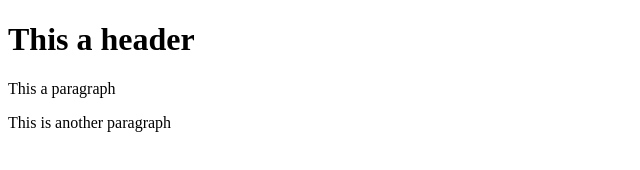
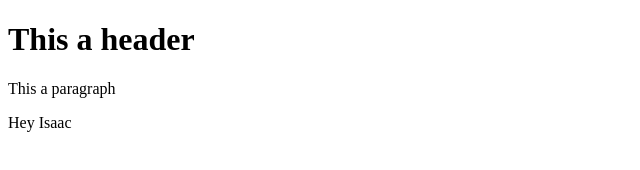
Before and after one commit to IsaacAdude/git-test, a website: page index.html in a window 1280 px wide. Shown: the whole page, without its empty margins (0-640 px from the left). Drawn offline with Linux system fonts and the light colour scheme.

Commit message:
Using NPM

```diff
--- a/index.html
+++ b/index.html
@@ -4,7 +4,7 @@
 <body>
     <h1>This a header</h1>
     <p>This a paragraph</p>
-    <p>This is another paragraph</p>
+    <p>Hey Isaac</p>
 </body>
 
 </html>
```
Also changed, not shown: package.json (added, +24 -0 lines), 2 other files.
